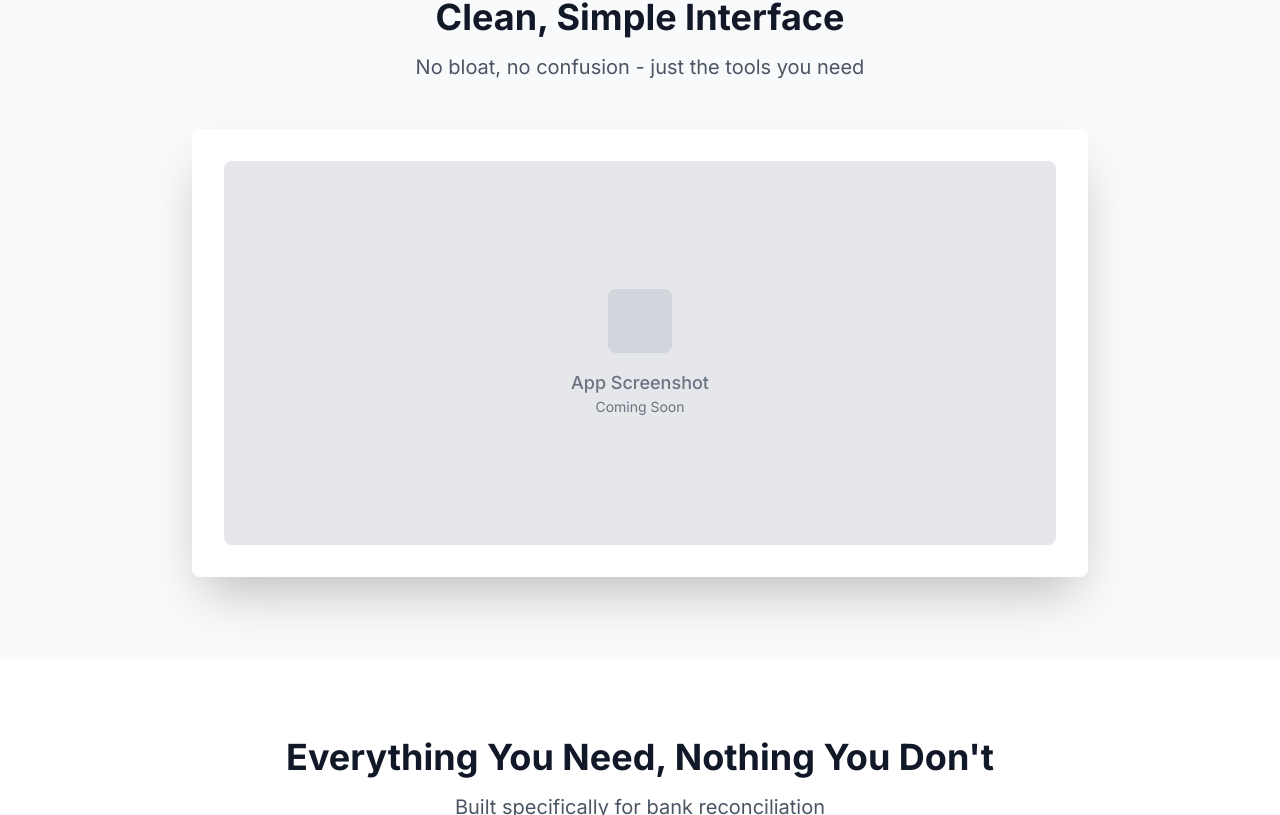
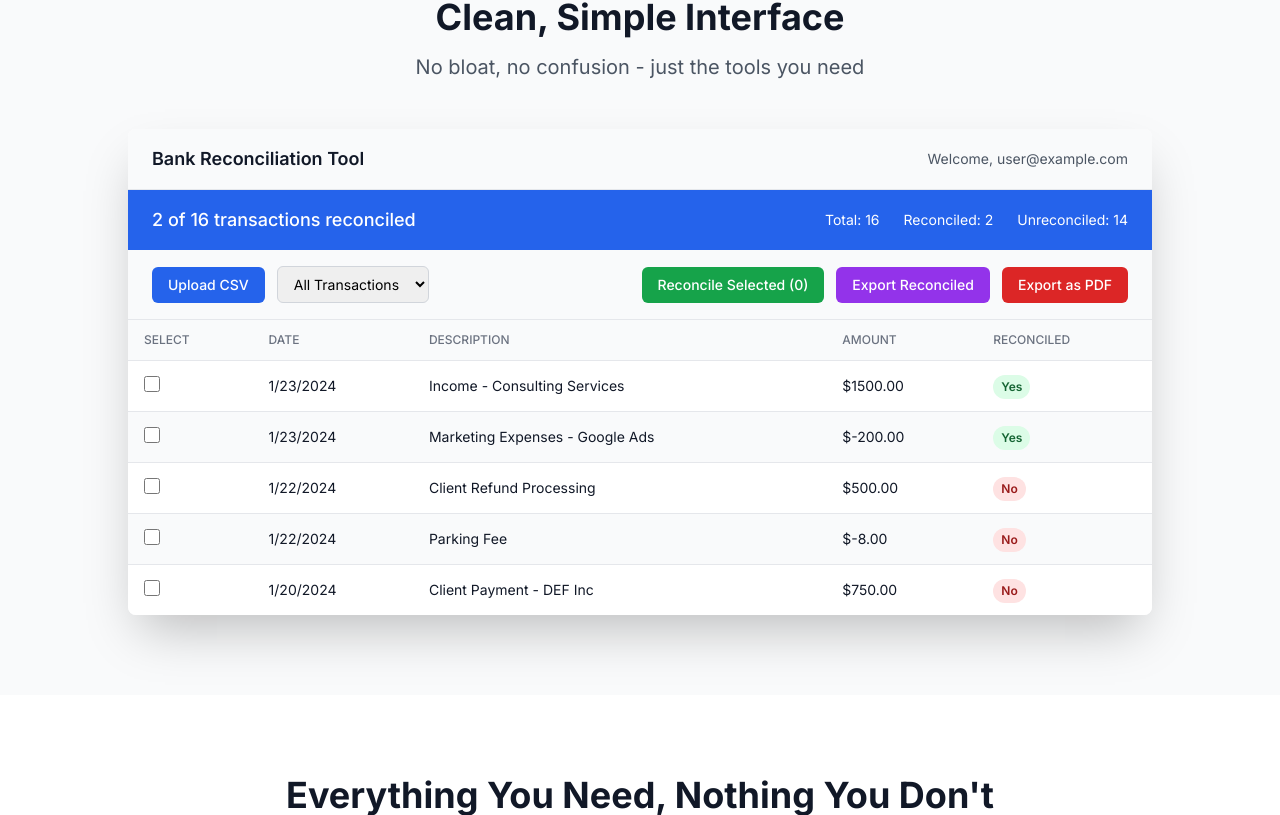
Before and after one commit to algominds35/bank-reconciliation-tool, a Next.js app: page / in a window 1280 px wide. Shown: the part 511-1326 px from the top of the page. Built offline with nearby package versions, Linux system fonts and the light colour scheme.

Commit message:
Replace landing page screenshot placeholder with real dashboard preview

```diff
--- a/package.json
+++ b/package.json
@@ -10,6 +10,7 @@
   },
   "dependencies": {
     "@supabase/auth-helpers-nextjs": "^0.10.0",
+    "@supabase/ssr": "^0.6.1",
     "@supabase/supabase-js": "^2.52.1",
     "jspdf": "^3.0.1",
     "jspdf-autotable": "^5.0.2",
--- a/src/app/page.tsx
+++ b/src/app/page.tsx
@@ -81,14 +81,103 @@ export default function LandingPage() {
               No bloat, no confusion - just the tools you need
             </p>
           </div>
-          <div className="max-w-4xl mx-auto">
-            <div className="bg-white rounded-lg shadow-2xl p-8">
-              <div className="bg-gray-200 rounded-lg h-64 md:h-96 flex items-center justify-center">
-                <div className="text-gray-500 text-center">
-                  <div className="w-16 h-16 bg-gray-300 rounded-lg mx-auto mb-4"></div>
-                  <p className="text-lg font-medium">App Screenshot</p>
-                  <p className="text-sm">Coming Soon</p>
+          <div className="max-w-5xl mx-auto">
+            <div className="bg-white rounded-lg shadow-2xl overflow-hidden">
+              {/* Dashboard Header */}
+              <div className="bg-gray-50 px-6 py-4 border-b">
+                <div className="flex justify-between items-center">
+                  <h3 className="text-lg font-semibold text-gray-900">Bank Reconciliation Tool</h3>
+                  <span className="text-sm text-gray-600">Welcome, user@example.com</span>
                 </div>
+              </div>
+
+              {/* Summary Bar */}
+              <div className="bg-blue-600 text-white px-6 py-4">
+                <div className="flex justify-between items-center">
+                  <div className="text-lg font-medium">2 of 16 transactions reconciled</div>
+                  <div className="flex space-x-6 text-sm">
+                    <span>Total: 16</span>
+                    <span>Reconciled: 2</span>
+                    <span>Unreconciled: 14</span>
+                  </div>
+                </div>
+              </div>
+
+              {/* Controls */}
+              <div className="px-6 py-4 bg-gray-50 border-b">
+                <div className="flex flex-wrap gap-3 items-center justify-between">
+                  <div className="flex gap-3 items-center">
+                    <button className="bg-blue-600 text-white px-4 py-2 rounded-md text-sm font-medium">
+                      Upload CSV
+                    </button>
+                    <select className="border border-gray-300 rounded-md px-3 py-2 text-sm">
+                      <option>All Transactions</option>
+                    </select>
+                  </div>
+                  <div className="flex gap-3">
+                    <button className="bg-green-600 text-white px-4 py-2 rounded-md text-sm font-medium">
+                      Reconcile Selected (0)
+                    </button>
+                    <button className="bg-purple-600 text-white px-4 py-2 rounded-md text-sm font-medium">
+                      Export Reconciled
+                    </button>
+                    <button className="bg-red-600 text-white px-4 py-2 rounded-md text-sm font-medium">
+                      Export as PDF
+                    </button>
+                  </div>
+                </div>
+              </div>
+
+              {/* Transaction Table */}
+              <div className="overflow-x-auto">
+                <table className="min-w-full divide-y divide-gray-200">
+                  <thead className="bg-gray-50">
+                    <tr>
+                      <th className="px-4 py-3 text-left text-xs font-medium text-gray-500 uppercase">Select</th>
+                      <th className="px-4 py-3 text-left text-xs font-medium text-gray-500 uppercase">Date</th>
+                      <th className="px-4 py-3 text-left text-xs font-medium text-gray-500 uppercase">Description</th>
+                      <th className="px-4 py-3 text-left text-xs font-medium text-gray-500 uppercase">Amount</th>
+                      <th className="px-4 py-3 text-left text-xs font-medium text-gray-500 uppercase">Reconciled</th>
+                    </tr>
+                  </thead>
+                  <tbody className="bg-white divide-y divide-gray-200">
+                    <tr>
+                      <td className="px-4 py-3"><input type="checkbox" className="h-4 w-4 text-blue-600 rounded" /></td>
+                      <td className="px-4 py-3 text-sm text-gray-900">1/23/2024</td>
+                      <td className="px-4 py-3 text-sm text-gray-900">Income - Consulting Services</td>
+                      <td className="px-4 py-3 text-sm text-gray-900">$1500.00</td>
+                      <td className="px-4 py-3"><span className="inline-flex px-2 py-1 text-xs font-semibold rounded-full bg-green-100 text-green-800">Yes</span></td>
+                    </tr>
+                    <tr className="bg-gray-50">
+                      <td className="px-4 py-3"><input type="checkbox" className="h-4 w-4 text-blue-600 rounded" /></td>
+                      <td className="px-4 py-3 text-sm text-gray-900">1/23/2024</td>
+                      <td className="px-4 py-3 text-sm text-gray-900">Marketing Expenses - Google Ads</td>
+                      <td className="px-4 py-3 text-sm text-gray-900">$-200.00</td>
+                      <td className="px-4 py-3"><span className="inline-flex px-2 py-1 text-xs font-semibold rounded-full bg-green-100 text-green-800">Yes</span></td>
+                    </tr>
+                    <tr>
+                      <td className="px-4 py-3"><input type="checkbox" className="h-4 w-4 text-blue-600 rounded" /></td>
+                      <td className="px-4 py-3 text-sm text-gray-900">1/22/2024</td>
+                      <td className="px-4 py-3 text-sm text-gray-900">Client Refund Processing</td>
+                      <td className="px-4 py-3 text-sm text-gray-900">$500.00</td>
+                      <td className="px-4 py-3"><span className="inline-flex px-2 py-1 text-xs font-semibold rounded-full bg-red-100 text-red-800">No</span></td>
+                    </tr>
+                    <tr className="bg-gray-50">
+                      <td className="px-4 py-3"><input type="checkbox" className="h-4 w-4 text-blue-600 rounded" /></td>
+                      <td className="px-4 py-3 text-sm text-gray-900">1/22/2024</td>
+                      <td className="px-4 py-3 text-sm text-gray-900">Parking Fee</td>
+                      <td className="px-4 py-3 text-sm text-gray-900">$-8.00</td>
+                      <td className="px-4 py-3"><span className="inline-flex px-2 py-1 text-xs font-semibold rounded-full bg-red-100 text-red-800">No</span></td>
+                    </tr>
+                    <tr>
+                      <td className="px-4 py-3"><input type="checkbox" className="h-4 w-4 text-blue-600 rounded" /></td>
+                      <td className="px-4 py-3 text-sm text-gray-900">1/20/2024</td>
+                      <td className="px-4 py-3 text-sm text-gray-900">Client Payment - DEF Inc</td>
+                      <td className="px-4 py-3 text-sm text-gray-900">$750.00</td>
+                      <td className="px-4 py-3"><span className="inline-flex px-2 py-1 text-xs font-semibold rounded-full bg-red-100 text-red-800">No</span></td>
+                    </tr>
+                  </tbody>
+                </table>
               </div>
             </div>
           </div>
--- a/src/lib/supabase.ts
+++ b/src/lib/supabase.ts
@@ -1,7 +1,11 @@
 import { createClient } from '@supabase/supabase-js';
 
-const supabaseUrl = process.env.NEXT_PUBLIC_SUPABASE_URL!;
-const supabaseAnonKey = process.env.NEXT_PUBLIC_SUPABASE_ANON_KEY!;
+const supabaseUrl = process.env.NEXT_PUBLIC_SUPABASE_URL || '';
+const supabaseAnonKey = process.env.NEXT_PUBLIC_SUPABASE_ANON_KEY || '';
+
+if (!supabaseUrl || !supabaseAnonKey) {
+  throw new Error('Missing Supabase environment variables');
+}
 
 export const supabase = createClient(supabaseUrl, supabaseAnonKey);
 
```
Also changed, not shown: 1 other file (tests, documents, lock files or other folders).
